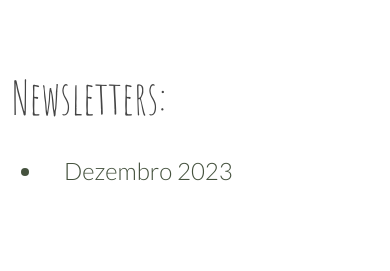
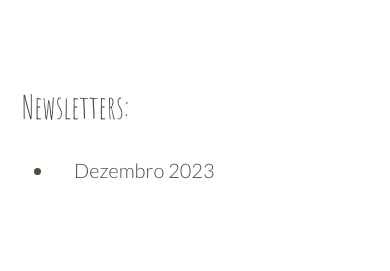
Before and after one commit to organizacaomapa/mapa, a plain HTML site: page newsletter.html in a window 390 px wide. Shown: the part 573-844 px from the top of the page. Drawn offline with Linux system fonts and the light colour scheme; files whose address does not match are found by name; a web font is replaced by a local one.

Commit message:
Update newsletter.css

```diff
--- a/assets/css/newsletter.css
+++ b/assets/css/newsletter.css
@@ -46,3 +46,38 @@
 	margin-top: 0;
 	text-align: left;
 }
+
+
+@media screen and (max-width: 991px) {
+
+  .list {
+    margin-left: 10px;
+    margin-right: 10px;
+    margin-top: 100px;
+    gap: 20px;
+  }
+
+  .list h2 {
+    font-size: 32px;
+  }
+
+  .list ul {
+    display: flex;
+    flex-direction: column;
+    gap: 10px;
+  }
+
+  .list_element {
+    font-size: 20px;
+  }
+
+  .about .content p {
+    font-size: 20px;
+  }
+
+  .newsletter_img {
+    width: 80vw;
+  }
+
+
+}
```
